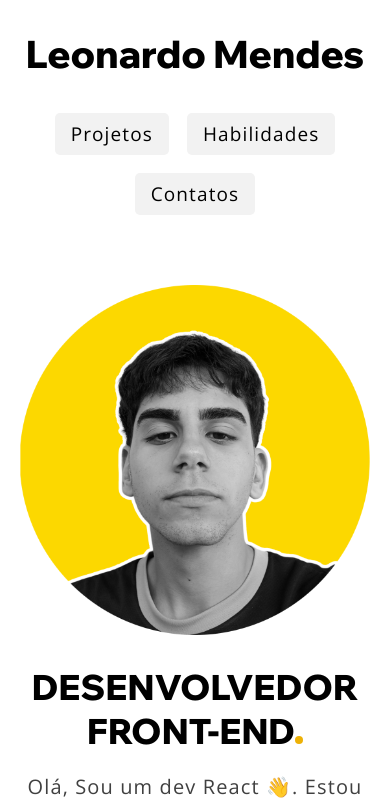
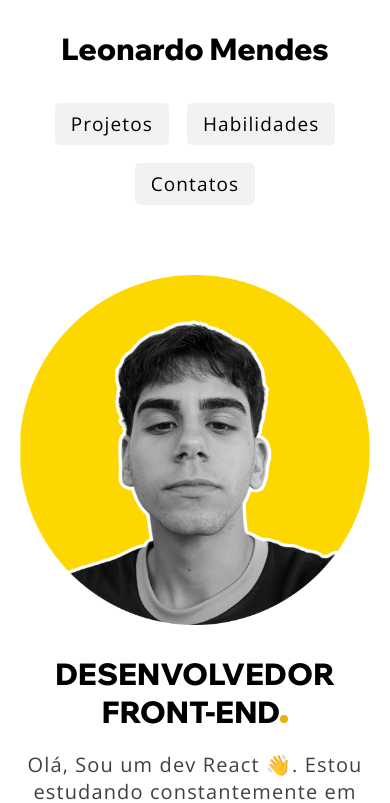
Before and after one commit to leomendesrch/leomendesrch.github.io, a React (Create React App) app: page / in a window 390 px wide. Shown: the top 803 px of the page. Built offline with nearby package versions, Linux system fonts and the light colour scheme; a web font is replaced by a local one.

Commit message:
style: fix responsivity bug

```diff
--- a/src/components/AboutMe/aboutMe.style.ts
+++ b/src/components/AboutMe/aboutMe.style.ts
@@ -86,6 +86,9 @@ export const MyProfileTitle = styled.p`
         background-color: #EDB106;
     }
 
+    @media(max-width: 400px){
+        font-size: 30px;
+    }
 `
 
 export const MyProfileText = styled.div`
--- a/src/components/Contacts/contacts.style.ts
+++ b/src/components/Contacts/contacts.style.ts
@@ -1,7 +1,7 @@
 import styled from "styled-components";
 
 export const Container = styled.section`
-    height: 35vh;
+    height: 350px;
     width: auto;
     background-color: black;
     display: flex;
@@ -15,7 +15,7 @@ export const Container = styled.section`
     @media (max-width: 700px){
         flex-direction: column;
         align-items: flex-start;
-        padding-left: 50px;
+        padding-left: 35px;
     }
 `
 
--- a/src/components/Footer/footer.style.ts
+++ b/src/components/Footer/footer.style.ts
@@ -12,7 +12,7 @@ export const Container = styled.div`
     @media (max-width: 700px){
         justify-content: center;
         text-align: center;
-        height: 60px;
+        height: 80px;
     }
 `
 
@@ -24,6 +24,7 @@ export const FooterText = styled.p`
 
     @media (max-width: 700px){
         font-size: 14px;
+        padding: 0 20px;
     }
 `
 
--- a/src/components/Header/header.style.ts
+++ b/src/components/Header/header.style.ts
@@ -34,7 +34,7 @@ export const Name = styled.p`
     margin: 0;
     font-size: 40px;
     font-family: 'Wix Madefor Display', sans-serif;
-
+    display: flex;
     @media(max-width: 1010px){
         margin: 0;
         font-size: 50px;
@@ -42,6 +42,10 @@ export const Name = styled.p`
 
      @media(max-width: 468px){
         font-size: 38px;
+    }
+
+    @media(max-width: 400px){
+        font-size: 30px;
     }
 `
 
--- a/src/components/Skills/skills.style.ts
+++ b/src/components/Skills/skills.style.ts
@@ -9,7 +9,7 @@ export const Container = styled.section`
     justify-content: center;
     align-items: center;
     @media (max-width: 1010px) {
-        padding-left: 50px;
+        padding-left: 35px;
         align-items: flex-start;
     }
 `
```
Also changed, not shown: src/components/Footer/footer.tsx (line endings or trailing spaces).
